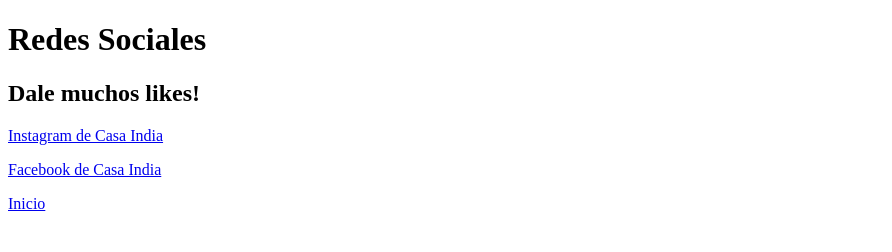
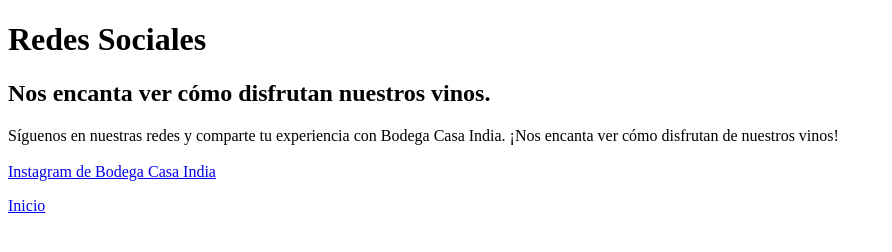
Before and after one commit to red-creativa/casaindia, a plain HTML site: page redes-sociales.html in a window 1280 px wide. Shown: the whole page, without its empty margins (0-892 px from the left). Drawn offline with Linux system fonts and the light colour scheme.

Commit message:
Add files via upload

```diff
--- a/redes-sociales.html
+++ b/redes-sociales.html
@@ -12,12 +12,11 @@
     </header>
 
     <main>
-        <h2>Dale muchos likes!</h2>
+        <h2>Nos encanta ver cómo disfrutan nuestros vinos.</h2>
         <p>
-            <a href="https://www.instagram.com/bodegacasaindia/?hl=es">Instagram de Casa India</a>
-        </p>
-        <p>
-            <a href="https://www.facebook.com/vinoscasaindia/?locale=es_LA">Facebook de Casa India</a>
+            Síguenos en nuestras redes y comparte tu experiencia con Bodega Casa India. ¡Nos encanta ver cómo disfrutan de nuestros vinos!
+            <br><br>
+            <a href="https://www.instagram.com/bodegacasaindia/?hl=es" target="_blank">Instagram de Bodega Casa India</a>
         </p>
     </main>
 
```
Also changed, not shown: contacto.html (+5 -5 lines), visitasguiadas.html (+4 -3 lines).
